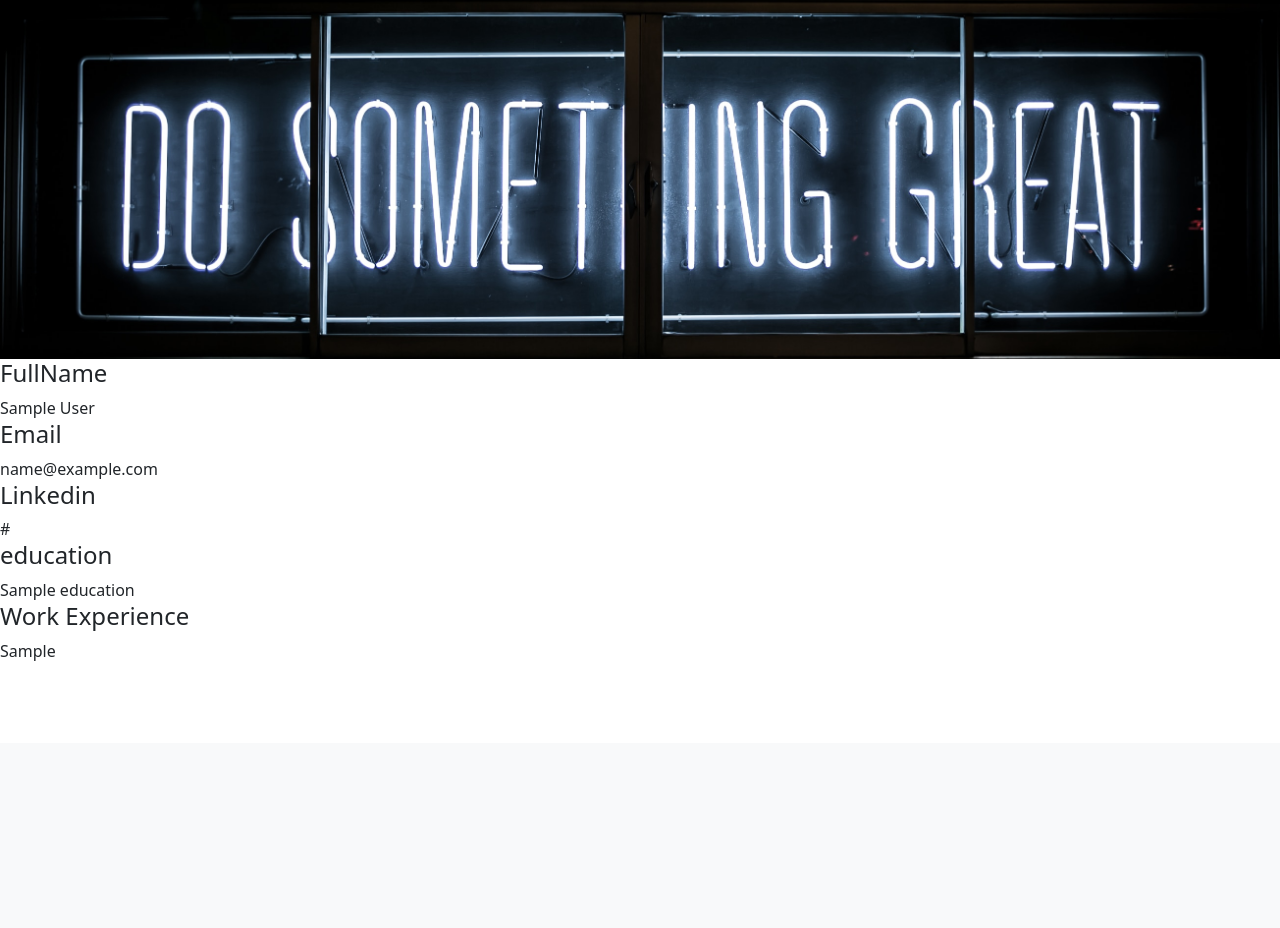
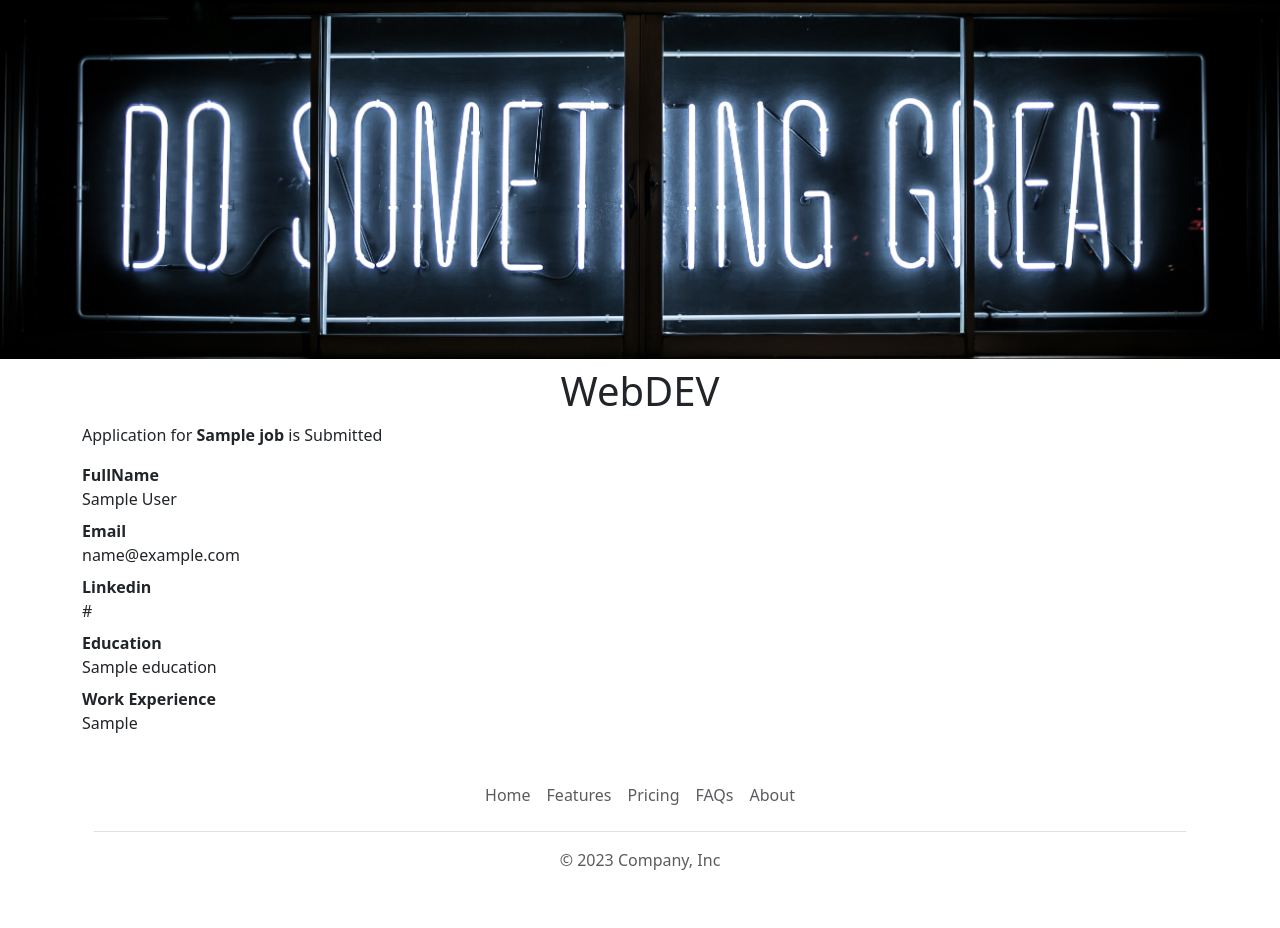
Before and after one commit to amatteini79/web-am-repository, a Flask app: template templates/application_submitted.html in a window 1280 px wide. Shown: the part 57-985 px from the top of the page. Before the commit the page ends 718 px from the top, so only its background shows below. Run offline with Flask 3, Linux system fonts and the light colour scheme; the template is opened without the code that fills it: most values are stand-ins (such as "Sample title", 1, 10 or a date in 2020).

Commit message:
insert data into db

```diff
--- a/app.py
+++ b/app.py
@@ -1,5 +1,5 @@
 from flask import Flask, render_template, jsonify, request
-from database import load_jobs_from_db, load_job_from_db
+from database import load_jobs_from_db, load_job_from_db, add_application_to_db
 
 app = Flask(__name__)
 
@@ -20,8 +20,10 @@ def show_job(id):
 
 @app.route("/job/<id>/apply", methods=['post'])
 def apply_to_job(id):
-    data = request.form
-    return render_template('application_submitted.html', application=data)
+    application = request.form
+    job = load_job_from_db(id)
+    add_application_to_db(id, application)
+    return render_template('application_submitted.html', application=data, job=job)
 
 
 app.run(host='127.0.0.1', port=5000, debug=True)
--- a/database.py
+++ b/database.py
@@ -24,3 +24,14 @@ def load_job_from_db(id):
         return None
     else:
         return (rows[0]._asdict())
+
+def add_application_to_db(job_id, application):
+    with engine.connect() as conn:
+        query = text("INSERT INTO applications (job_id, full_name, email, linkedin_url, education, work_experience) VALUES (:job_id, :full_name, :linkedin, :education, :work_experience)")
+    conn.execute(query,
+                 job_id=job_id,
+                 full_name=application['full_name'],
+                 email=application['email'],
+                 linkedin_url=application['linkedin'],
+                 education=application['education'],
+                 work_experience=application['work_experience'],)
--- a/templates/application_submitted.html
+++ b/templates/application_submitted.html
@@ -7,15 +7,20 @@
     <body>
         {% include 'nav.html' %}
         {% include 'banner.html' %}
-        <h4>FullName</h4>
-        <div>{{application['full_name']}}</div>
-        <h4>Email</h4>
-        <div>{{application['email']}}</div>
-        <h4>Linkedin</h4>
-        <div>{{application['linkedin']}}</div>
-        <h4>education</h4>
-        <div>{{application['education']}}</div>
-        <h4>Work Experience</h4>
-        <div>{{application['work_experience']}}</div>
+        <div class="container">
+            <h1 class="text-center mb-2 mt-2">WebDEV</h1>
+            <p>Application for <b>{{job['title']}}</b> is Submitted</p>
+            <b>FullName</b>
+            <div class="mb-2">{{application['full_name']}}</div>
+            <b>Email</b>
+            <div class="mb-2">{{application['email']}}</div>
+            <b>Linkedin</b>
+            <div class="mb-2">{{application['linkedin']}}</div>
+            <b>Education</b>
+            <div class="mb-2">{{application['education']}}</div>
+            <b>Work Experience</b>
+            <div class="mb-2">{{application['work_experience']}}</div>
+            {% include 'footer.html' %}
+        </div>
     </body>
 </html>
--- a/templates/banner.html
+++ b/templates/banner.html
@@ -5,4 +5,4 @@
         object-fit: cover;
     }
 </style>
-<img class="img-fluid" id="banner" src="../static/images/banner.jpg">
+<img class="img-fluid" id="banner" src="/static/images/banner.jpg">
```
